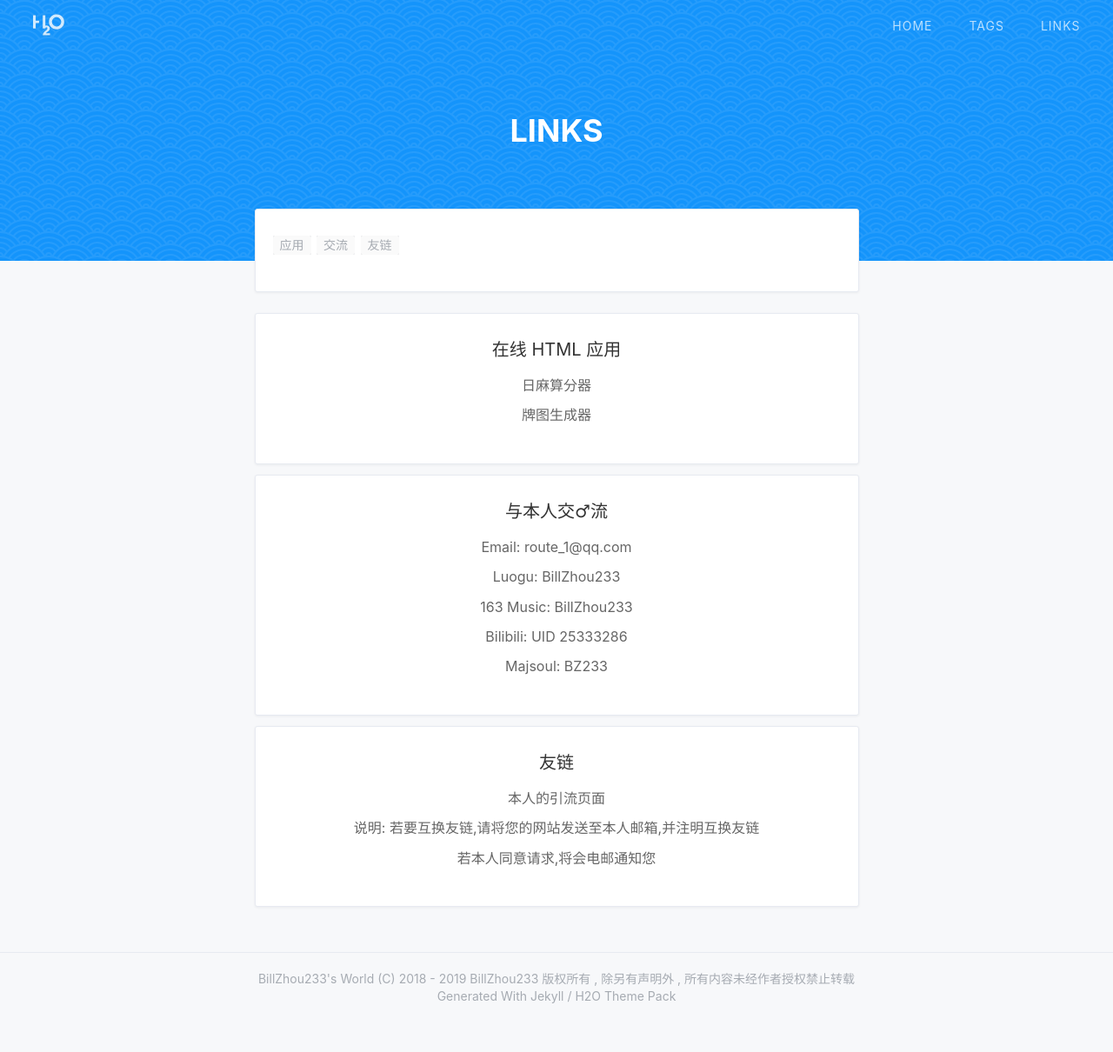
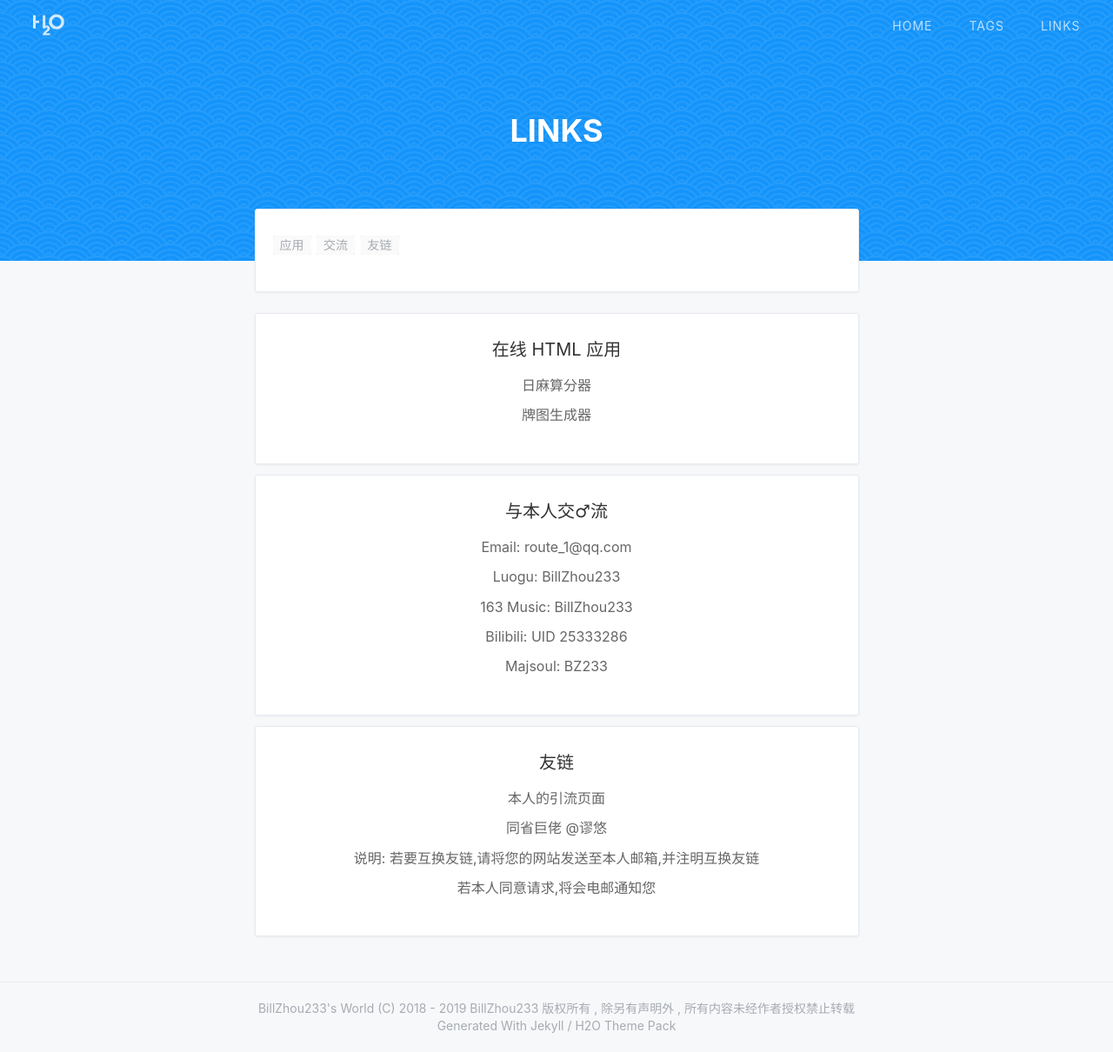
Before and after one commit to BillZhou233/WebpageTest, a Jekyll site: the page built from links.html, in a window 1280 px wide and 1210 px high. Shown: the whole window at 87% size. Built offline with Jekyll 4.4.1, drawn with Linux system fonts in a browser that asks for light colours; nearby versions of some CDN libraries.

Commit message:
Update links.html

```diff
--- a/links.html
+++ b/links.html
@@ -37,6 +37,7 @@ redirect_from: "/0/"
         <li>
             <span class="tag-name" id="友链"> 友链 </span>
             <a class="tag-post" href="https://billzhou233.ml/" title="NavPage">本人的引流页面</a>
+            <a class="tag-post" href="https://www.luogu.org/blog/miuyou/" title="NavPage">同省巨佬 @谬悠</a>
             <span class="tag-post">说明: 若要互换友链,请将您的网站发送至本人邮箱,并注明互换友链</span>
             <span class="tag-post">若本人同意请求,将会电邮通知您</span>
         </li>
```
